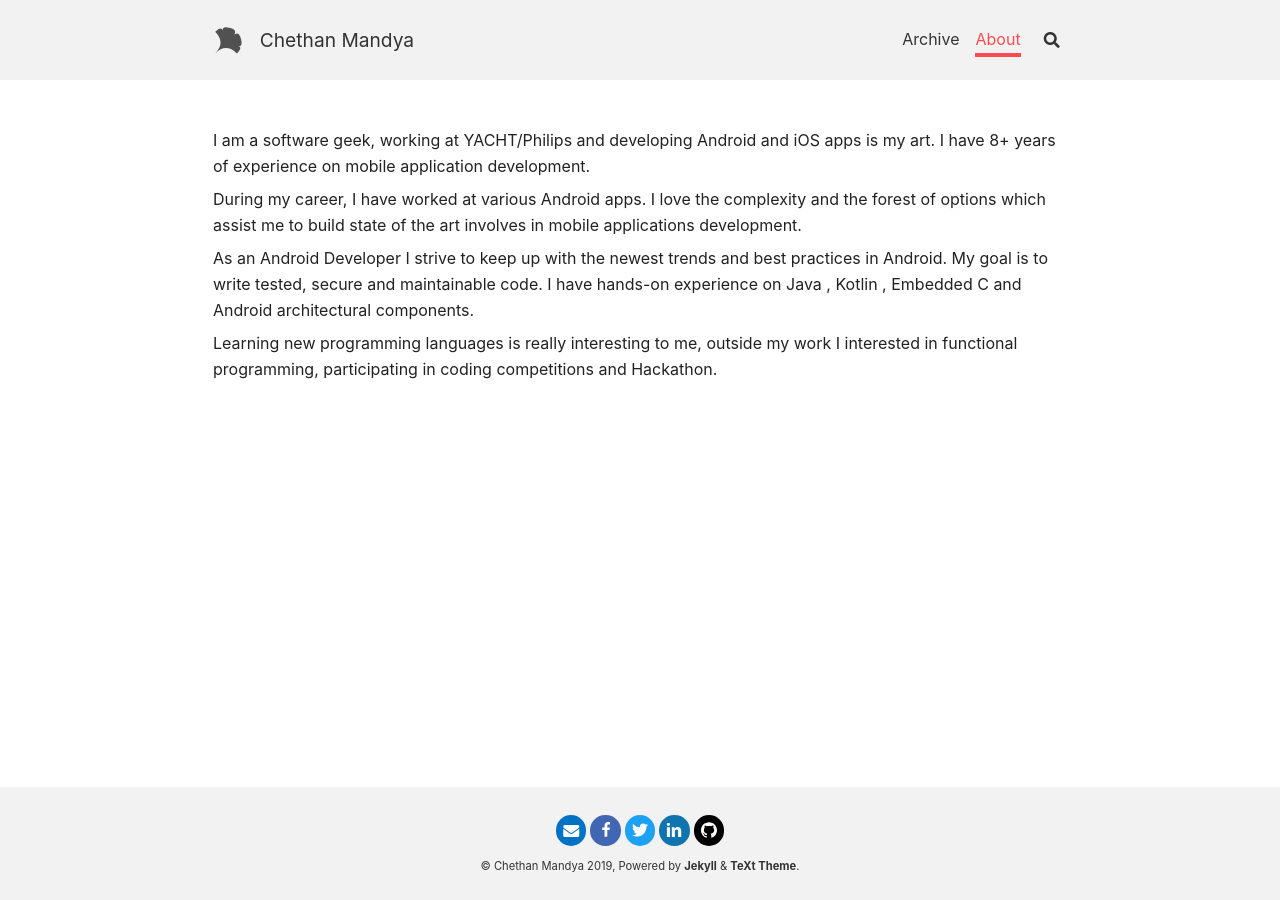
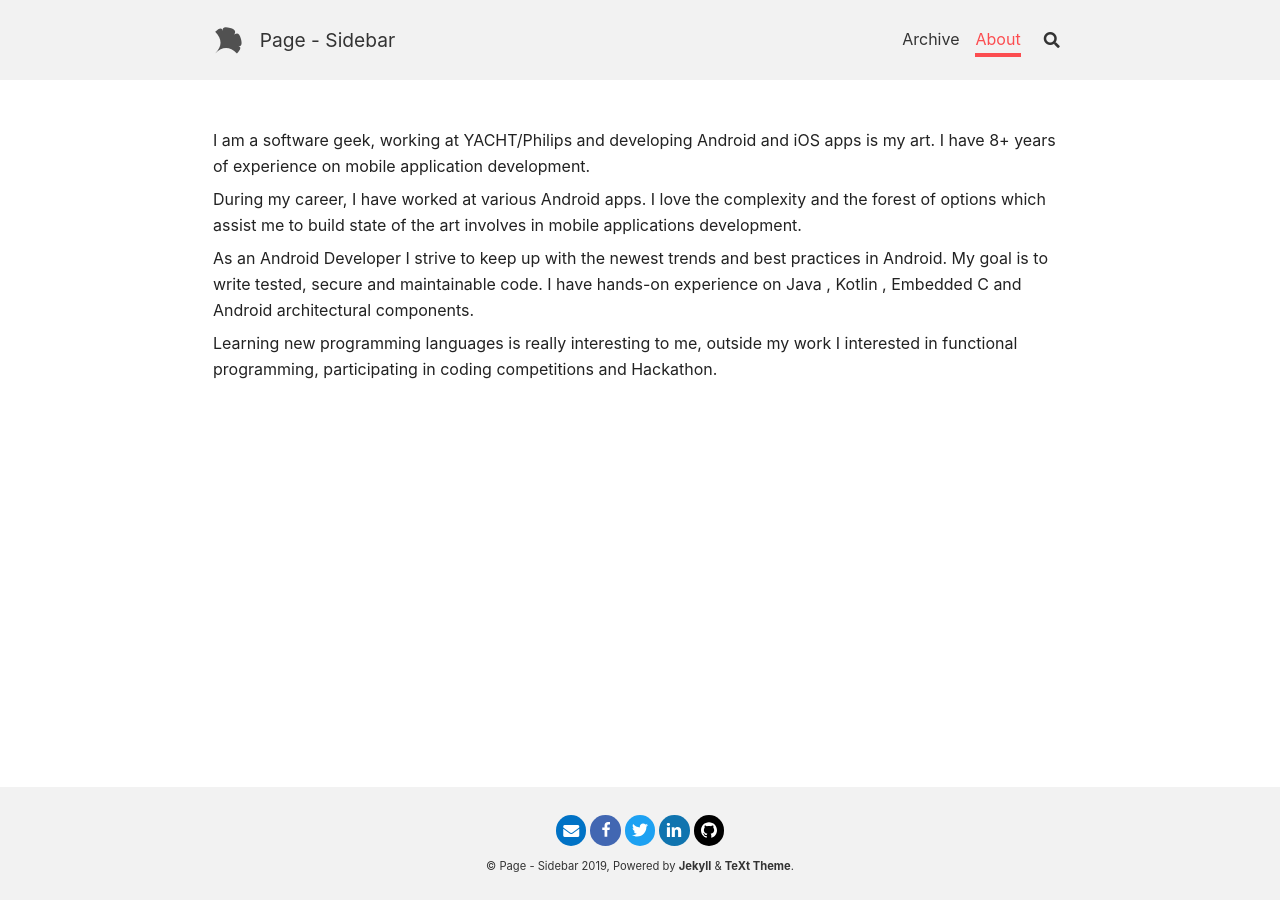
Before and after one commit to chethanmandya/Chethan, a Jekyll site: the page built from about.md, in a window 1280 px wide. Built offline with Jekyll 4.4.1, drawn with Linux system fonts in a browser that asks for light colours; nearby versions of some CDN libraries; our own code applies the rules of GitHub Pages for plain Markdown files.

Commit message:
Update _config.yml

```diff
--- a/_config.yml
+++ b/_config.yml
@@ -215,6 +215,12 @@ defaults:
       pageview: true
 
 
+      layout: article
+title: Page - Sidebar
+sidebar:
+  nav: layouts
+
+
 ## => Plugins
 ##############################
 plugins:
```
